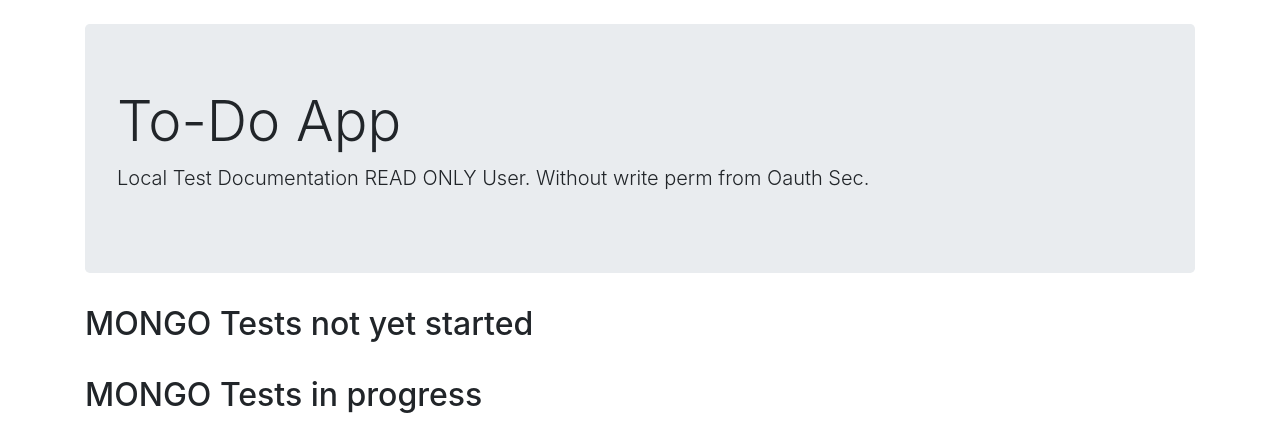
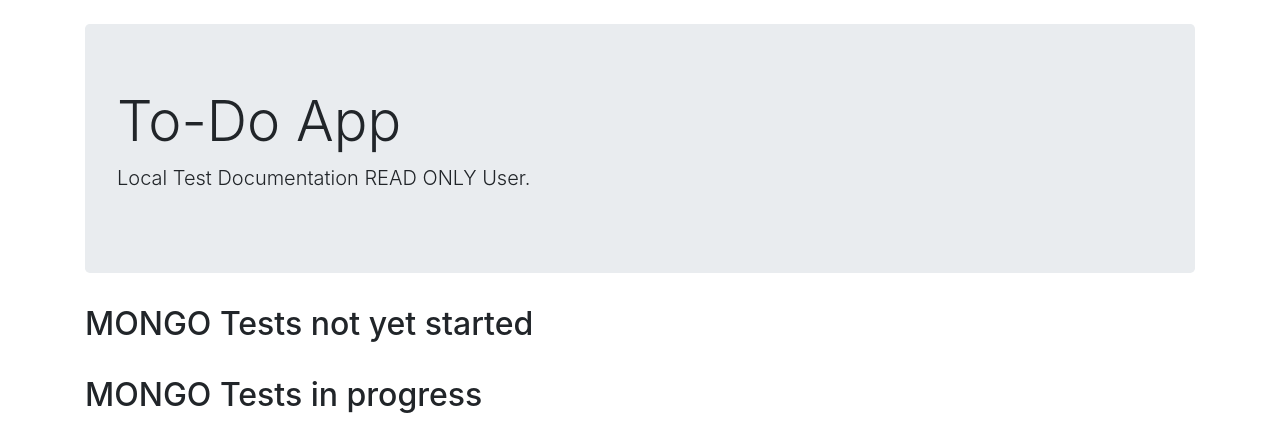
Before and after one commit to britboy4321/E0TestingApp, a Flask app: template todo_app/templates/indexread.html in a window 1280 px wide. Shown: the part 56-489 px from the top of the page. Run offline with Flask 2, Linux system fonts and the light colour scheme; the template is opened without the code that fills it, so the values that code supplies are empty; some libraries are stand-ins or nearby versions.

Commit message:
Fixes as proposed within pull request comments

```diff
--- a/todo_app/templates/indexread.html
+++ b/todo_app/templates/indexread.html
@@ -4,7 +4,7 @@
 {% block content %}
   <div class="jumbotron">
     <h1 class="display-4">To-Do App</h1>
-    <p class="lead">Local Test Documentation  READ ONLY User.  Without write perm from Oauth Sec.</p>
+    <p class="lead">Local Test Documentation  READ ONLY User.</p>
   </div>
 
   <div class="row">
```
Also changed, not shown: todo_app/app.py (+6 -15 lines), todo_app/templates/indexwrite.html (+0 -18 lines).
